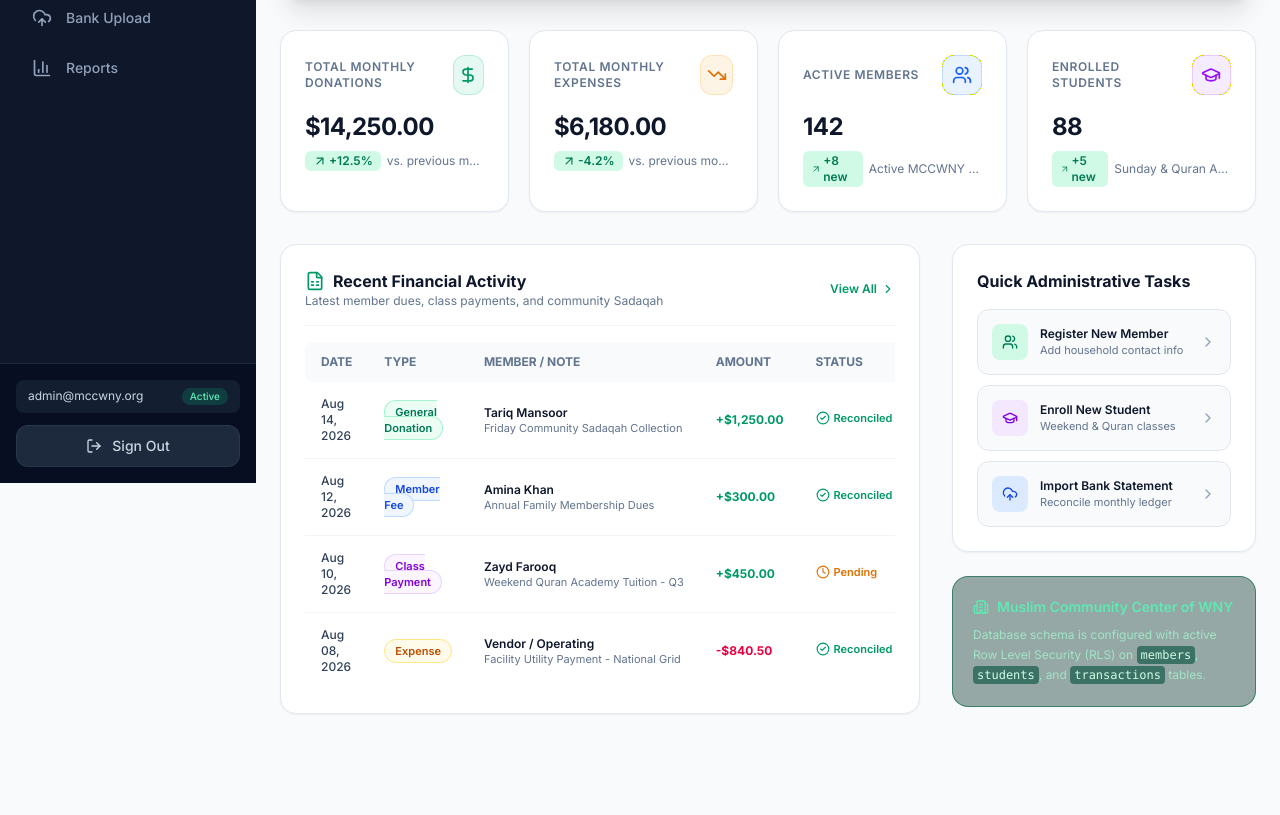
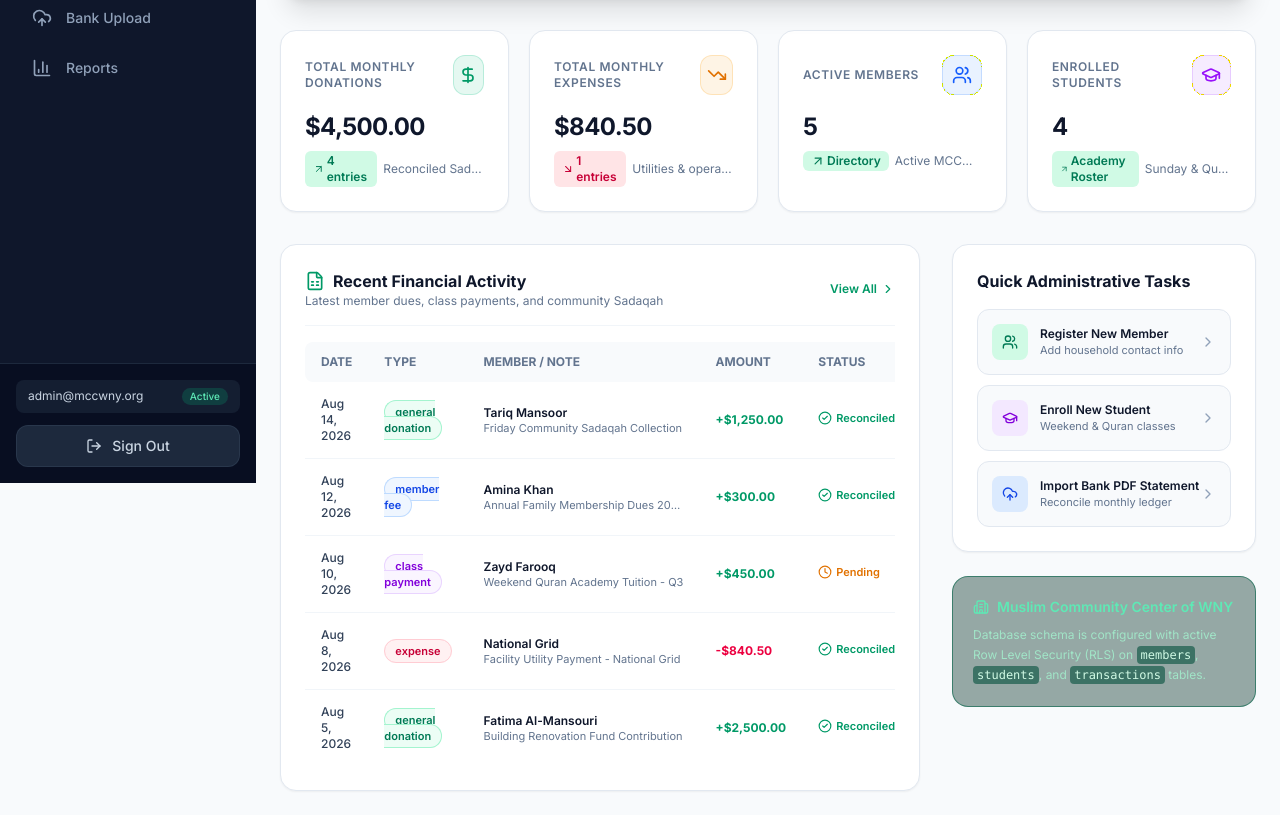
Before and after one commit to noordigitalwny-netizen/MCCWNY, a Next.js app: page / in a window 1280 px wide. Shown: the part 317-1132 px from the top of the page. Before the commit the page ends 1055 px from the top, so only its background shows below. Built offline with nearby package versions, Linux system fonts and the light colour scheme.

Commit message:
dynamic-dashboard-sync

```diff
--- a/src/app/page.tsx
+++ b/src/app/page.tsx
@@ -1,7 +1,16 @@
 "use client";
 
+import { useState, useEffect } from "react";
 import Link from "next/link";
-import { formatCurrency } from "@/lib/utils";
+import {
+  getStoredTransactions,
+  getStoredMembers,
+  getStoredStudents,
+  Transaction,
+  Member,
+  Student,
+} from "@/lib/data-store";
+import { formatCurrency, formatDate } from "@/lib/utils";
 import {
   DollarSign,
   TrendingDown,
@@ -20,30 +29,55 @@ import {
 } from "lucide-react";
 
 export default function DashboardPage() {
-  // Placeholder Metrics for MCCWNY Admin Dashboard
+  const [transactions, setTransactions] = useState<Transaction[]>([]);
+  const [members, setMembers] = useState<Member[]>([]);
+  const [students, setStudents] = useState<Student[]>([]);
+
+  // Dynamically sync with persistent data store on load & focus
+  useEffect(() => {
+    const loadData = () => {
+      setTransactions(getStoredTransactions());
+      setMembers(getStoredMembers());
+      setStudents(getStoredStudents());
+    };
+
+    loadData();
+    window.addEventListener("focus", loadData);
+    return () => window.removeEventListener("focus", loadData);
+  }, []);
+
+  // Compute live dynamic financial & community totals
+  const totalDonations = transactions
+    .filter((t) => t.type !== "expense")
+    .reduce((sum, t) => sum + t.amount, 0);
+
+  const totalExpenses = transactions
+    .filter((t) => t.type === "expense")
+    .reduce((sum, t) => sum + t.amount, 0);
+
   const metrics = [
     {
       title: "Total Monthly Donations",
-      value: formatCurrency(14250.0),
-      trend: "+12.5%",
+      value: formatCurrency(totalDonations),
+      trend: `${transactions.filter((t) => t.type !== "expense").length} entries`,
       isPositive: true,
-      subtitle: "vs. previous month ($12,660)",
+      subtitle: "Reconciled Sadaqah, dues & tuition",
       icon: DollarSign,
       iconBg: "bg-emerald-500/10 text-emerald-600 dark:text-emerald-400 border-emerald-500/20",
     },
     {
       title: "Total Monthly Expenses",
-      value: formatCurrency(6180.0),
-      trend: "-4.2%",
-      isPositive: true,
-      subtitle: "vs. previous month ($6,450)",
+      value: formatCurrency(totalExpenses),
+      trend: `${transactions.filter((t) => t.type === "expense").length} entries`,
+      isPositive: false,
+      subtitle: "Utilities & operational costs",
       icon: TrendingDown,
       iconBg: "bg-amber-500/10 text-amber-600 dark:text-amber-400 border-amber-500/20",
     },
     {
       title: "Active Members",
-      value: "142",
-      trend: "+8 new",
+      value: members.length.toString(),
+      trend: "Directory",
       isPositive: true,
       subtitle: "Active MCCWNY members",
       icon: Users,
@@ -51,8 +85,8 @@ export default function DashboardPage() {
     },
     {
       title: "Enrolled Students",
-      value: "88",
-      trend: "+5 new",
+      value: students.length.toString(),
+      trend: "Academy Roster",
       isPositive: true,
       subtitle: "Sunday & Quran Academy students",
       icon: GraduationCap,
@@ -60,53 +94,7 @@ export default function DashboardPage() {
     },
   ];
 
-  // Placeholder recent transactions
-  const recentTransactions = [
-    {
-      id: "tx-101",
-      date: "Aug 14, 2026",
-      type: "general_donation",
-      label: "General Donation",
-      description: "Friday Community Sadaqah Collection",
-      amount: 1250.0,
-      payment_method: "Zelle",
-      status: "Reconciled",
-      member: "Tariq Mansoor",
-    },
-    {
-      id: "tx-102",
-      date: "Aug 12, 2026",
-      type: "member_fee",
-      label: "Member Fee",
-      description: "Annual Family Membership Dues",
-      amount: 300.0,
-      payment_method: "Credit Card",
-      status: "Reconciled",
-      member: "Amina Khan",
-    },
-    {
-      id: "tx-103",
-      date: "Aug 10, 2026",
-      type: "class_payment",
-      label: "Class Payment",
-      description: "Weekend Quran Academy Tuition - Q3",
-      amount: 450.0,
-      payment_method: "Check (#1042)",
-      status: "Pending",
-      member: "Zayd Farooq",
-    },
-    {
-      id: "tx-104",
-      date: "Aug 08, 2026",
-      type: "expense",
-      label: "Expense",
-      description: "Facility Utility Payment - National Grid",
-      amount: 840.5,
-      payment_method: "Bank Transfer",
-      status: "Reconciled",
-      member: "Vendor / Operating",
-    },
-  ];
+  const recentTransactions = transactions.slice(0, 5);
 
   return (
     <div className="space-y-8">
@@ -122,7 +110,7 @@ export default function DashboardPage() {
               Assalamu Alaikum, Administrator
             </h1>
             <p className="text-emerald-100/80 text-sm leading-relaxed">
-              Welcome to the Muslim Community Center of WNY management hub. Monitor membership dues, student enrollments, and reconcile bank transactions efficiently.
+              Welcome to the Muslim Community Center of WNY management hub. Live totals auto-update when you record or delete transactions, members, or student records.
             </p>
           </div>
           <div className="flex flex-wrap items-center gap-3 shrink-0">
@@ -138,7 +126,7 @@ export default function DashboardPage() {
               className="px-4 py-2.5 rounded-xl bg-emerald-800/80 hover:bg-emerald-700 text-white font-semibold text-xs transition-all border border-emerald-600/60 flex items-center gap-2"
             >
               <UploadCloud className="w-4 h-4" />
-              <span>Upload Bank CSV</span>
+              <span>Upload Bank PDF</span>
             </Link>
           </div>
         </div>
@@ -230,7 +218,7 @@ export default function DashboardPage() {
                 {recentTransactions.map((tx) => (
                   <tr key={tx.id} className="hover:bg-slate-50/60 dark:hover:bg-slate-800/40">
                     <td className="px-4 py-3.5 font-medium text-slate-700 dark:text-slate-300">
-                      {tx.date}
+                      {formatDate(tx.date)}
                     </td>
                     <td className="px-4 py-3.5">
                       <span
@@ -241,15 +229,15 @@ export default function DashboardPage() {
                             ? "bg-blue-50 text-blue-700 border-blue-200 dark:bg-blue-950 dark:text-blue-300 dark:border-blue-800"
                             : tx.type === "class_payment"
                             ? "bg-purple-50 text-purple-700 border-purple-200 dark:bg-purple-950 dark:text-purple-300 dark:border-purple-800"
-                            : "bg-amber-50 text-amber-700 border-amber-200 dark:bg-amber-950 dark:text-amber-300 dark:border-amber-800"
+                            : "bg-rose-50 text-rose-700 border-rose-200 dark:bg-rose-950 dark:text-rose-300 dark:border-rose-800"
                         }`}
                       >
-                        {tx.label}
+                        {tx.type.replace("_", " ")}
                       </span>
                     </td>
                     <td className="px-4 py-3.5">
                       <p className="font-semibold text-slate-900 dark:text-slate-100">
-                        {tx.member}
+                        {tx.memberName || "Community Member"}
                       </p>
                       <p className="text-[11px] text-slate-500 truncate max-w-[200px]">
                         {tx.description}
@@ -266,7 +254,7 @@ export default function DashboardPage() {
                       {formatCurrency(tx.amount)}
                     </td>
                     <td className="px-4 py-3.5">
-                      {tx.status === "Reconciled" ? (
+                      {tx.is_reconciled ? (
                         <span className="inline-flex items-center gap-1 text-emerald-600 dark:text-emerald-400 font-semibold text-[11px]">
                           <CheckCircle2 className="w-3.5 h-3.5" /> Reconciled
                         </span>
@@ -278,6 +266,13 @@ export default function DashboardPage() {
                     </td>
                   </tr>
                 ))}
+                {recentTransactions.length === 0 && (
+                  <tr>
+                    <td colSpan={5} className="px-4 py-6 text-center text-slate-400">
+                      No transactions logged yet. Click "Record Transaction" to add one!
+                    </td>
+                  </tr>
+                )}
               </tbody>
             </table>
           </div>
@@ -341,7 +336,7 @@ export default function DashboardPage() {
                   </div>
                   <div className="text-left">
                     <p className="text-xs font-semibold text-slate-900 dark:text-white">
-                      Import Bank Statement
+                      Import Bank PDF Statement
                     </p>
                     <p className="text-[11px] text-slate-500">
                       Reconcile monthly ledger
```
